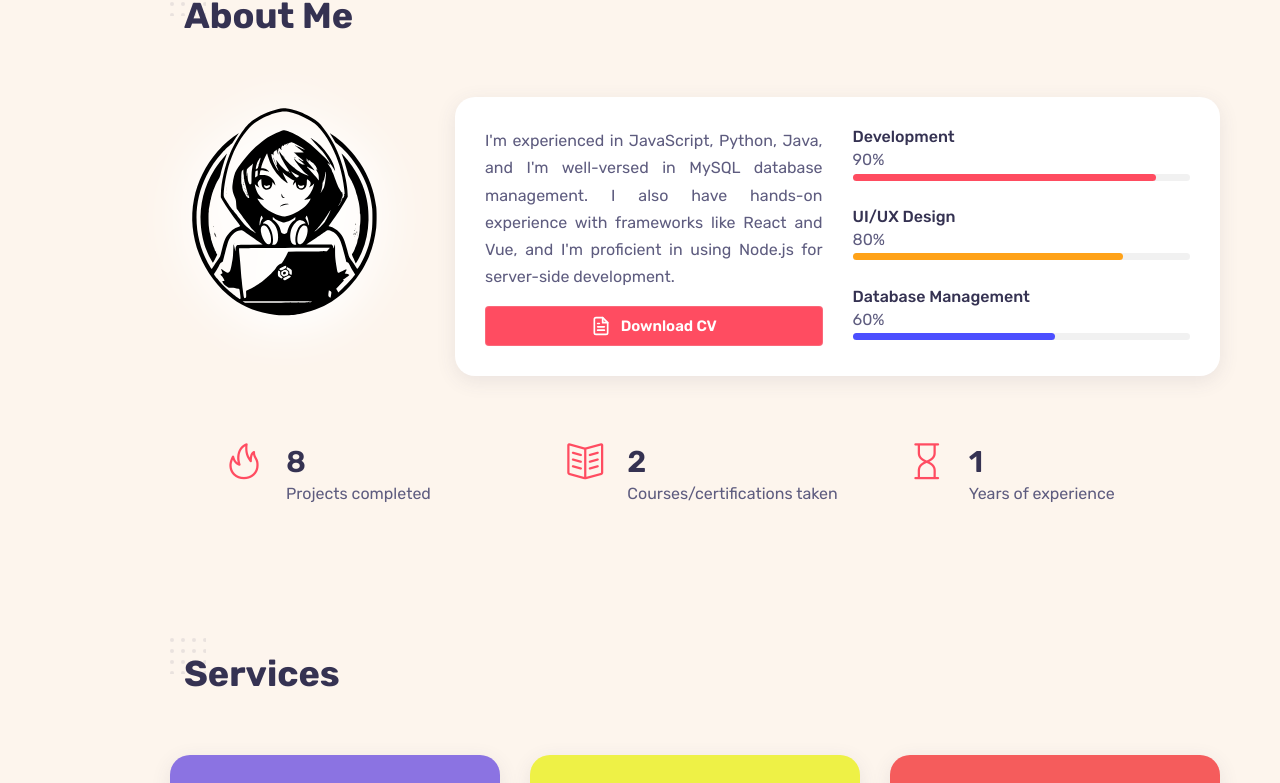
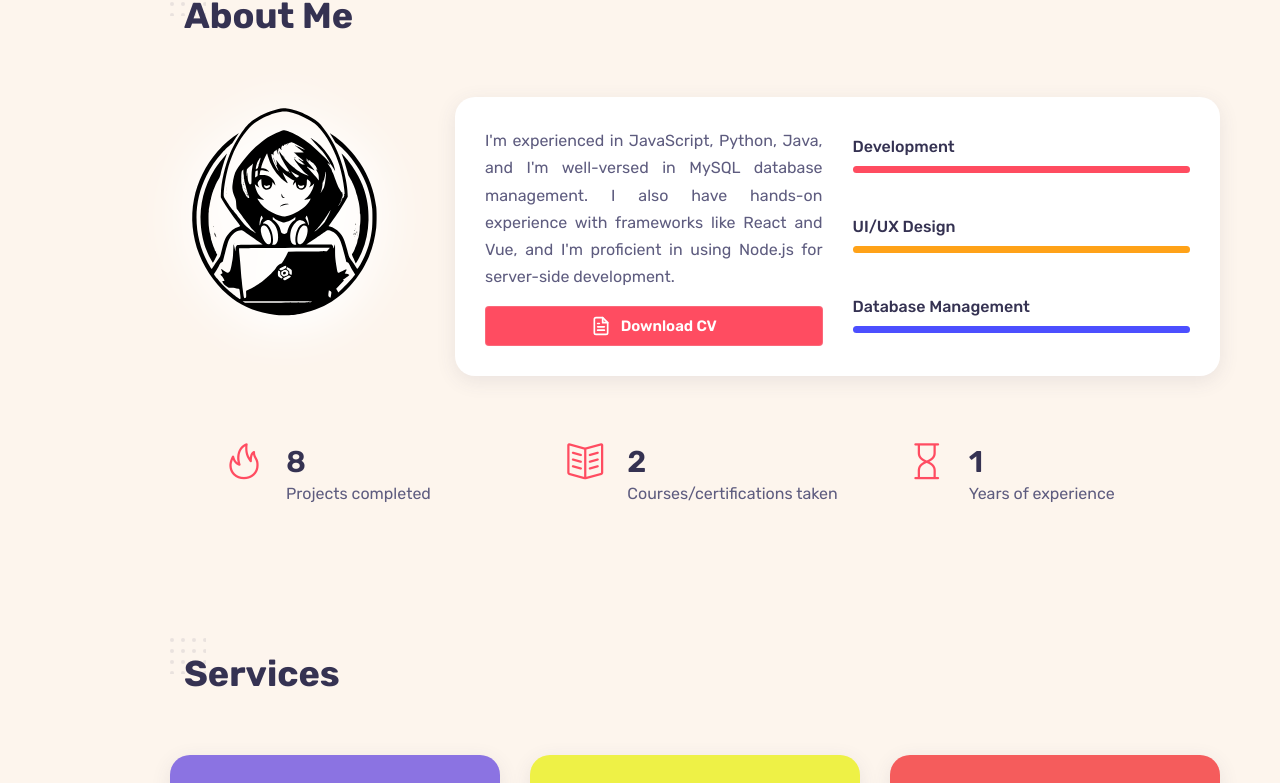
Before and after one commit to AlexandraAnchondo/Portfolio, a React (Create React App) app in the folder portfolio/: page / in a window 1280 px wide. Shown: the part 1018-1801 px from the top of the page. Built offline with nearby package versions, Linux system fonts and the light colour scheme; the HTML template or start-up script is replaced by a standard one.

Commit message:
Update darkmode background color and add margin to skills sections

```diff
--- a/portfolio/src/components/about/About.jsx
+++ b/portfolio/src/components/about/About.jsx
@@ -42,7 +42,6 @@ const About = () => {
                     <div className="skills__data">
                         <div className="skills_titles">
                             <h3 className="skills__name">Development</h3>
-                            <span className="skills__number">90%</span>
                         </div>
 
                         <div className="skills__bar">
@@ -53,7 +52,6 @@ const About = () => {
                     <div className="skills__data">
                         <div className="skills_titles">
                             <h3 className="skills__name">UI/UX Design</h3>
-                            <span className="skills__number">80%</span>
                         </div>
 
                         <div className="skills__bar">
@@ -64,7 +62,6 @@ const About = () => {
                     <div className="skills__data">
                         <div className="skills_titles">
                             <h3 className="skills__name">Database Management</h3>
-                            <span className="skills__number">60%</span>
                         </div>
 
                         <div className="skills__bar">
--- a/portfolio/src/components/about/about.css
+++ b/portfolio/src/components/about/about.css
@@ -42,6 +42,7 @@
 .skills__name {
     font-size: var(--normal-font-size);
     font-weight: var(--font-medium);
+    margin-top: 10px;
 }
 
 .skills__number {
@@ -63,18 +64,18 @@
 }
 
 .development {
-    width: 90%;
     background-color: #ff4c60;
+    margin-top: 10px;
 }
 
 .ui__design {
-    width: 80%;
     background-color: #ffa218;
+    margin-top: 10px;
 }
 
 .database {
-    width: 60%;
     background-color: #4c4fff;
+    margin-top: 10px;
 }
 
 .about__img {
@@ -187,6 +188,7 @@
 
     .about__img {
         justify-self: center;
+        width: 40%;
     }
 
     .about__box {
--- a/portfolio/src/components/darkmode/Darkmode.jsx
+++ b/portfolio/src/components/darkmode/Darkmode.jsx
@@ -9,8 +9,10 @@ const Darkmode = () => {
     useEffect(() => {
         if (darkMode) {
             document.body.classList.add("dark-mode");
+            document.body.classList.remove("light-mode");
         } else {
             document.body.classList.remove("dark-mode");
+            document.body.classList.add("light-mode");
         }
     }, [darkMode]); // Se ejecuta cada vez que `darkMode` cambia
 
--- a/portfolio/src/components/darkmode/darkmode.css
+++ b/portfolio/src/components/darkmode/darkmode.css
@@ -29,7 +29,7 @@
     left: 0;
     right: 0;
     bottom: 0;
-    background-color: #73C0FC;
+    background-color: #ee6262;
     transition: .4s;
     border-radius: 30px;
 }
--- a/portfolio/src/components/home/home.css
+++ b/portfolio/src/components/home/home.css
@@ -16,13 +16,6 @@
     margin-bottom: 2.5rem;
     width: 40%;
     filter: drop-shadow(0 0 25px var(--img-shadow)) drop-shadow(0 0 25px var(--img-shadow));
-}
-
-.home__img__inverted {
-    margin-bottom: 1.5rem;
-    width: 40%;
-    filter: drop-shadow(0 0 35px rgb(204, 59, 83)) drop-shadow(0 0 35px rgb(216, 109, 109));
-
 }
 
 .home__name {
--- a/portfolio/src/index.css
+++ b/portfolio/src/index.css
@@ -15,7 +15,7 @@
   --service-color2: hsl(61, 86%, 61%);
   --service-color3: hsl(0, 88%, 66%);
   --container-color: #fff;
-  --img-shadow: hsl(0, 0%, 100%);
+  --img-shadow: #fff;
   --img-shadow-2: hsl(0, 0%, 100%);
 
   /*-----------------Font and typography-----------------*/
@@ -195,4 +195,21 @@ img {
   --container-color: #434281;
   --img-shadow: hsl(353, 100%, 65%);
   --img-shadow-2: hsl(246, 68%, 70%);
+  transition: .3s;
 }
+
+.light-mode {
+  --first-color: hsl(353, 100%, 65%);
+  --title-color: hsl(244, 24%, 26%);
+  --text-color: hsl(244, 16%, 43%);
+  --text-color-2: hsl(244, 16%, 43%);
+  --body-color: hsl(30, 80%, 96%);
+  --hover-color: hsl(253, 86%, 61%);
+  --service-color1: hsl(253, 66%, 67%);
+  --service-color2: hsl(61, 86%, 61%);
+  --service-color3: hsl(0, 88%, 66%);
+  --container-color: #fff;
+  --img-shadow: #fff;
+  --img-shadow-2: hsl(0, 0%, 100%);
+  transition: .3s;
+}
```
